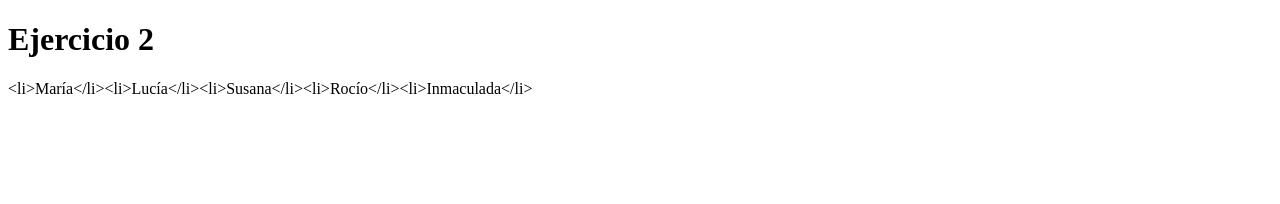
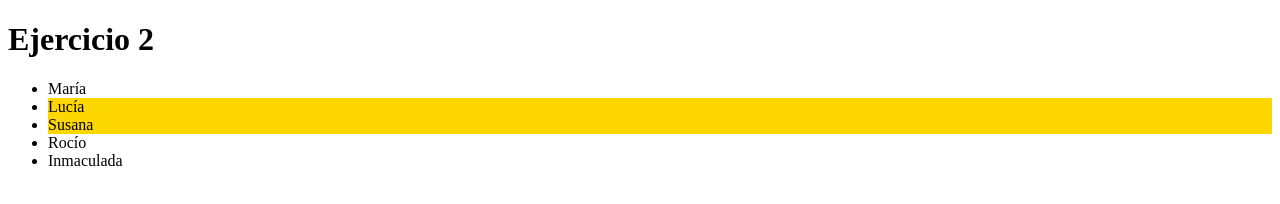
Before and after one commit to Spanioulis/first-repo, a plain HTML site: page modulo-2/ejercicios I/ejercicio2/index.html in a window 1280 px wide. Drawn offline with Linux system fonts and the light colour scheme.

Commit message:
Módulo 2 - Ejercicios I
Ejercicio 2 (finalizado)

```diff
--- a/modulo-2/ejercicios I/ejercicio2/index.html
+++ b/modulo-2/ejercicios I/ejercicio2/index.html
@@ -5,11 +5,13 @@
     <meta charset="UTF-8">
     <meta http-equiv="X-UA-Compatible" content="IE=edge">
     <meta name="viewport" content="width=device-width, initial-scale=1.0">
+    <link rel="stylesheet" href="./style.css">
     <title>Bootcamp Javascript - Ejercicios I (Módulo 2)</title>
 </head>
 
 <body>
     <h1>Ejercicio 2</h1>
+    <div class="users"></div>
 
     <script src="./index.js"></script>
 </body>
--- a/modulo-2/ejercicios I/ejercicio2/index.js
+++ b/modulo-2/ejercicios I/ejercicio2/index.js
@@ -1,6 +1,6 @@
 /* Ejercicio 2
 
-Teniendo en cuenta el siguiente array de objetos
+Teniendo en cuenta el siguiente array de objetos.
 
 const users = [
   { name: 'María', isPremium: false },
@@ -10,7 +10,6 @@ const users = [
   { name: 'Inmaculada', isPremium: false }
 ];
 
-Resalta con el background-color gold a los usuarios premium.
 Añade también el atributo title con el valor Usuario premium a los usuarios premium.
 */
 const users = [
@@ -22,6 +21,32 @@ const users = [
 ];
 
 // Crea una lista no ordenada con el nombre de cada usuario.
-const list = document.createElement('ul');
+const usersDiv = document.querySelector('.users');
+const ul = document.createElement('ul');
 
-const usersName = users.forEach((user) => document.body.append(`<li>${user.name}</li>`));
+users.forEach((user) => {
+    const li = document.createElement('li');
+    li.textContent = user.name;
+    li.dataset.premium = user.isPremium;
+
+    ul.appendChild(li);
+});
+
+usersDiv.appendChild(ul);
+
+// Resalta con el background-color gold a los usuarios premium.
+const list = document.querySelectorAll('li');
+list.forEach((li) => {
+    if (li.dataset.premium === 'true') {
+        li.classList.add('premium');
+    }
+});
+
+// Añade también el atributo title con el valor Usuario premium a los usuarios premium.
+list.forEach((li) => {
+    if (li.dataset.premium === 'true') {
+        li.setAttribute('title', 'Usuario premium');
+    }
+});
+
+console.log(list);
--- /dev/null
+++ b/modulo-2/ejercicios I/ejercicio2/style.css
@@ -0,0 +1,3 @@
+.premium {
+    background-color: gold;
+}
```
